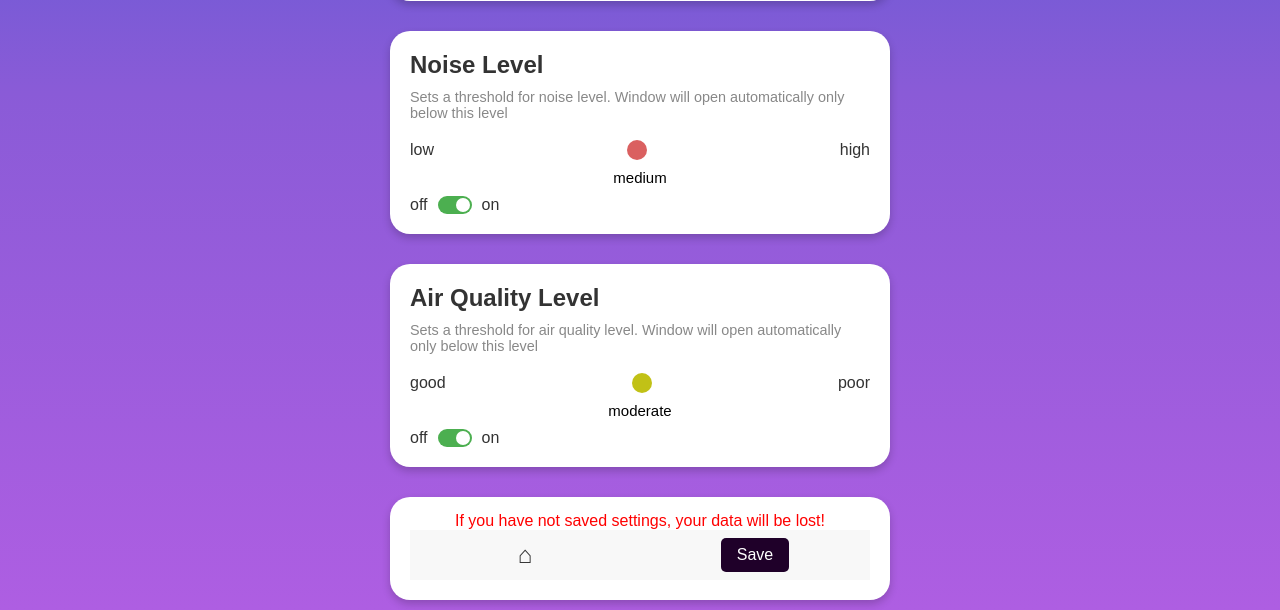
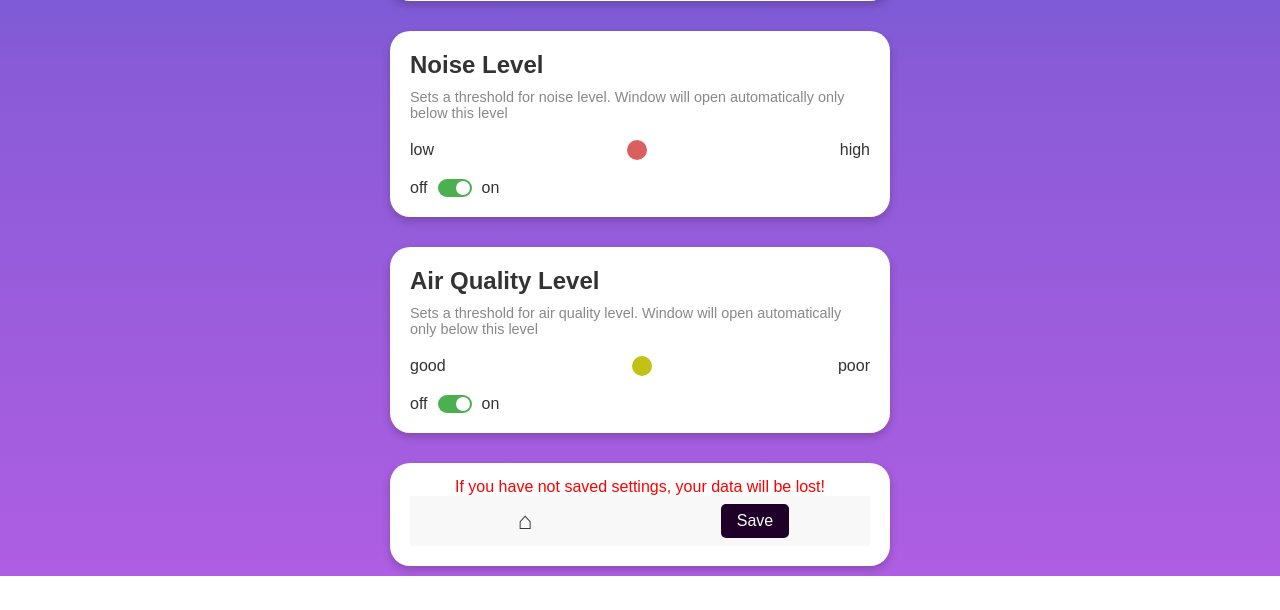
Before and after one commit to jd-kowal/IoT---SmartVent, a Flask app: template templates/settings_user.html in a window 1280 px wide. Shown: the part 424-1034 px from the top of the page. After the commit the page ends 1000 px from the top, so only its background shows below. Run offline with Flask 3, Linux system fonts and the light colour scheme; the template is opened without the code that fills it, so the values that code supplies are empty.

Commit message:
delete medium and moderate levels

```diff
--- a/templates/settings_user.html
+++ b/templates/settings_user.html
@@ -66,7 +66,7 @@
             <input type="range" min="0" max="2" step="1" value="1" class="slider noise-slider on-left-fill" id="noise" oninput="updateNoiseLevel()" style="--color: lightcoral;">
             <span class="slider-label">high</span>
         </div>
-        <div class="center-label medium-label">medium</div>
+        <div class="center-label medium-label"></div>
         <div class="switch-container">
             <span>off</span>
             <label class="switch">
@@ -86,7 +86,7 @@
             <input type="range" min="0" max="2" step="1" value="1" class="slider airquality-slider on-left-fill" id="airquality" oninput="updateAirQuality()" style="--color: rgb(193, 193, 22);">
             <span class="slider-label">poor</span>
         </div>
-        <div class="center-label medium-label">moderate</div>
+        <div class="center-label medium-label"></div>
         <div class="switch-container">
             <span>off</span>
             <label class="switch">
```
